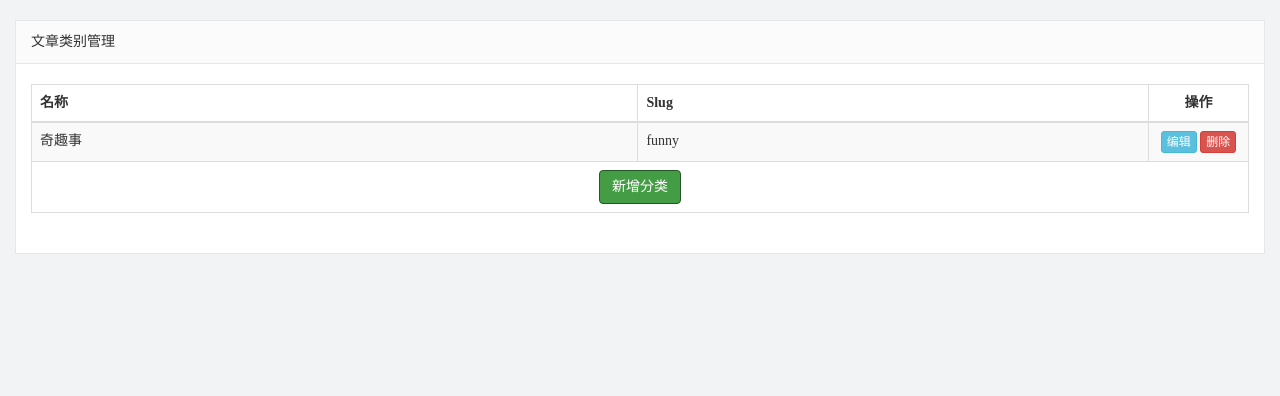
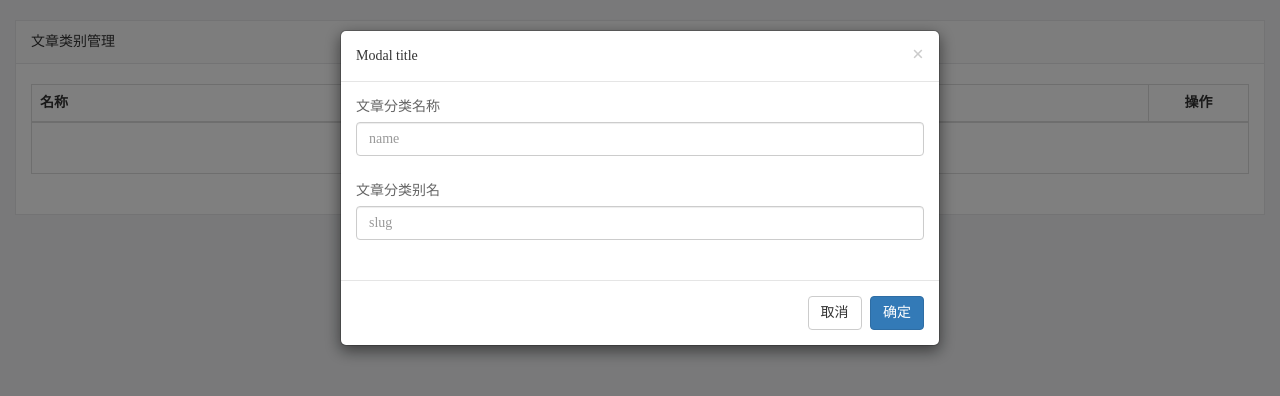
Before and after one commit to maybeJz/bignews, a plain HTML site: page admin/article_category.html in a window 1280 px wide. Both pictures are taken after a click on the link "新增分类". Drawn offline with Linux system fonts and the light colour scheme; no server answers.

Commit message:
完成文章分类模块的数据渲染和模态框

```diff
--- a/admin/article_category.html
+++ b/admin/article_category.html
@@ -14,6 +14,8 @@
     <script src="./libs/bootstrap/js/bootstrap.min.js"></script>
     <!-- 引入模板引擎js文件 -->
     <script src="./libs/template-web.js"></script>
+    <script src="./js/http.js"></script>
+    <script src="./js/article_category.js"></script>
 </head>
 
 <body>
@@ -31,14 +33,7 @@
                     </tr>
                 </thead>
                 <tbody>
-                    <tr>
-                        <td>奇趣事</td>
-                        <td>funny</td>
-                        <td class="text-center">
-                            <a href="javascript:void(0)" data-toggle="modal" class=" btn btn-info btn-xs">编辑</a>
-                            <a href="javascript:void(0)" class="btn btn-danger btn-xs">删除</a>
-                        </td>
-                    </tr>
+
                 </tbody>
                 <tfoot>
                     <tr>
@@ -51,5 +46,47 @@
             </table>
         </div>
     </div>
-
+    <!-- 添加模态框 -->
+    <div class="modal fade" tabindex="-1" role="dialog">
+        <div class="modal-dialog" role="document">
+          <div class="modal-content">
+            <div class="modal-header">
+              <button type="button" class="close" data-dismiss="modal" aria-label="Close"><span aria-hidden="true">&times;</span></button>
+              <h4 class="modal-title">Modal title</h4>
+            </div>
+            <div class="modal-body">
+              <p>
+                <form>
+                    <div class="form-group">
+                      <label for="exampleInputEmail1">文章分类名称</label>
+                      <input type="email" class="form-control" id="exampleInputEmail1" placeholder="name">
+                    </div>
+                    <div class="form-group">
+                      <label for="exampleInputPassword1">文章分类别名</label>
+                      <input type="password" class="form-control" id="exampleInputPassword1" placeholder="slug">
+                    </div>
+                  </form>
+              </p>
+            </div>
+            <div class="modal-footer">
+              <button type="button" class="btn btn-default" data-dismiss="modal">取消</button>
+              <button type="button" class="btn btn-primary">确定</button>
+            </div>
+          </div><!-- /.modal-content -->
+        </div><!-- /.modal-dialog -->
+      </div><!-- /.modal -->
+    <!-- 添加模板引擎 -->
+    <script type="text/template" id="category">
+        {{each data value index}}
+        <tr>
+            <td>{{value.name}}</td>
+            <td>{{value.slug}}</td>
+            <td class="text-center">
+                <a href="javascript:void(0)" data-toggle="modal" class=" btn btn-info btn-xs">编辑</a>
+                <a href="javascript:void(0)" class="btn btn-danger btn-xs">删除</a>
+            </td>
+        </tr>
+        {{/each}}
+    </script>
+</body>
 </html>
--- a/admin/js/article_category.js
+++ b/admin/js/article_category.js
@@ -0,0 +1,16 @@
+$(function(){
+    $.ajax({
+        type:'get',
+        url:BigNew.category_list,
+        success:function(res){
+            // 要将数据渲染在页面上
+            if(res.code==200){
+                $('tbody').html(template('category',res))
+            }
+        }
+    })
+    // 设置模态框显示
+    $('#xinzengfenlei').on("click",function(){
+        $('.modal').modal('show')
+    })
+})
```
